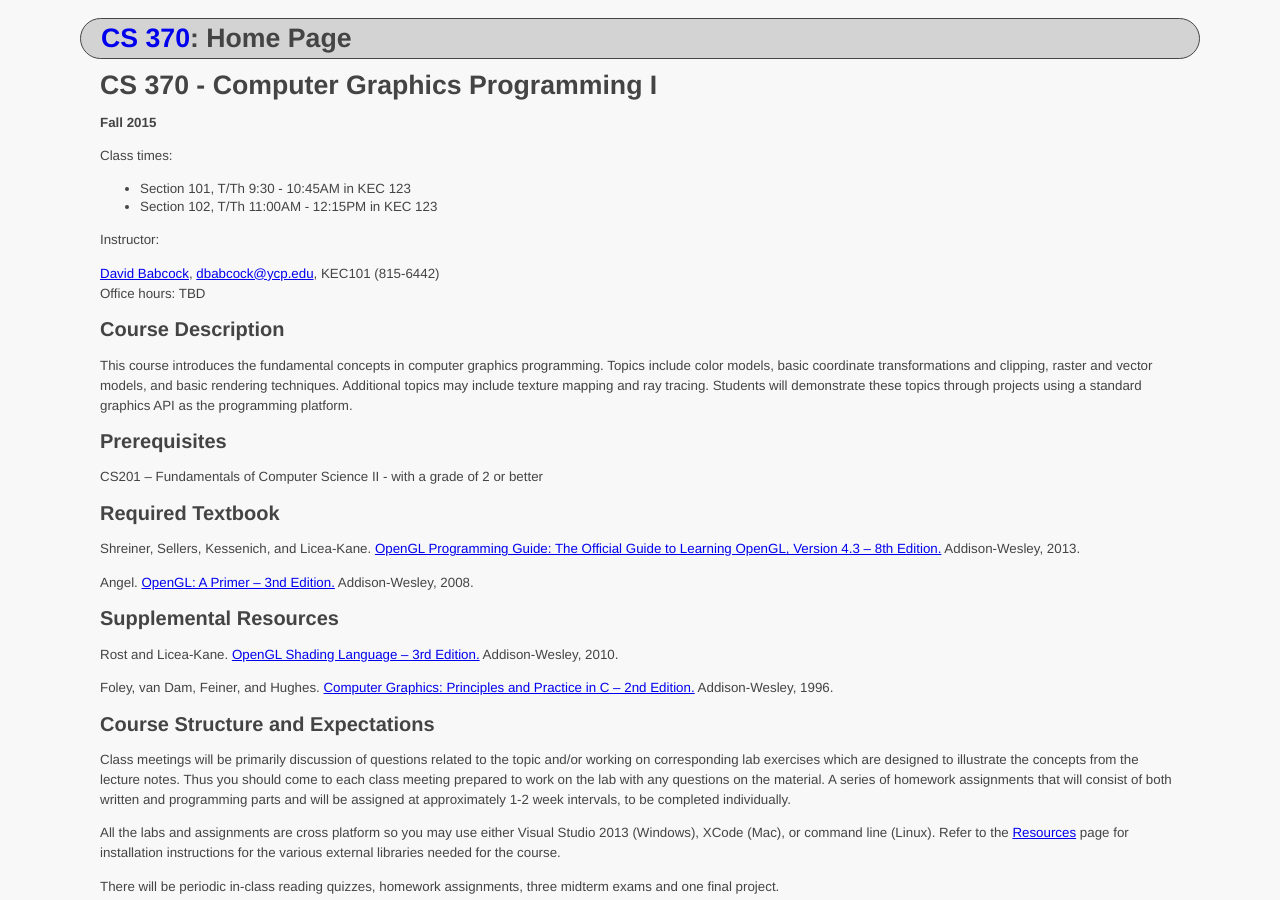
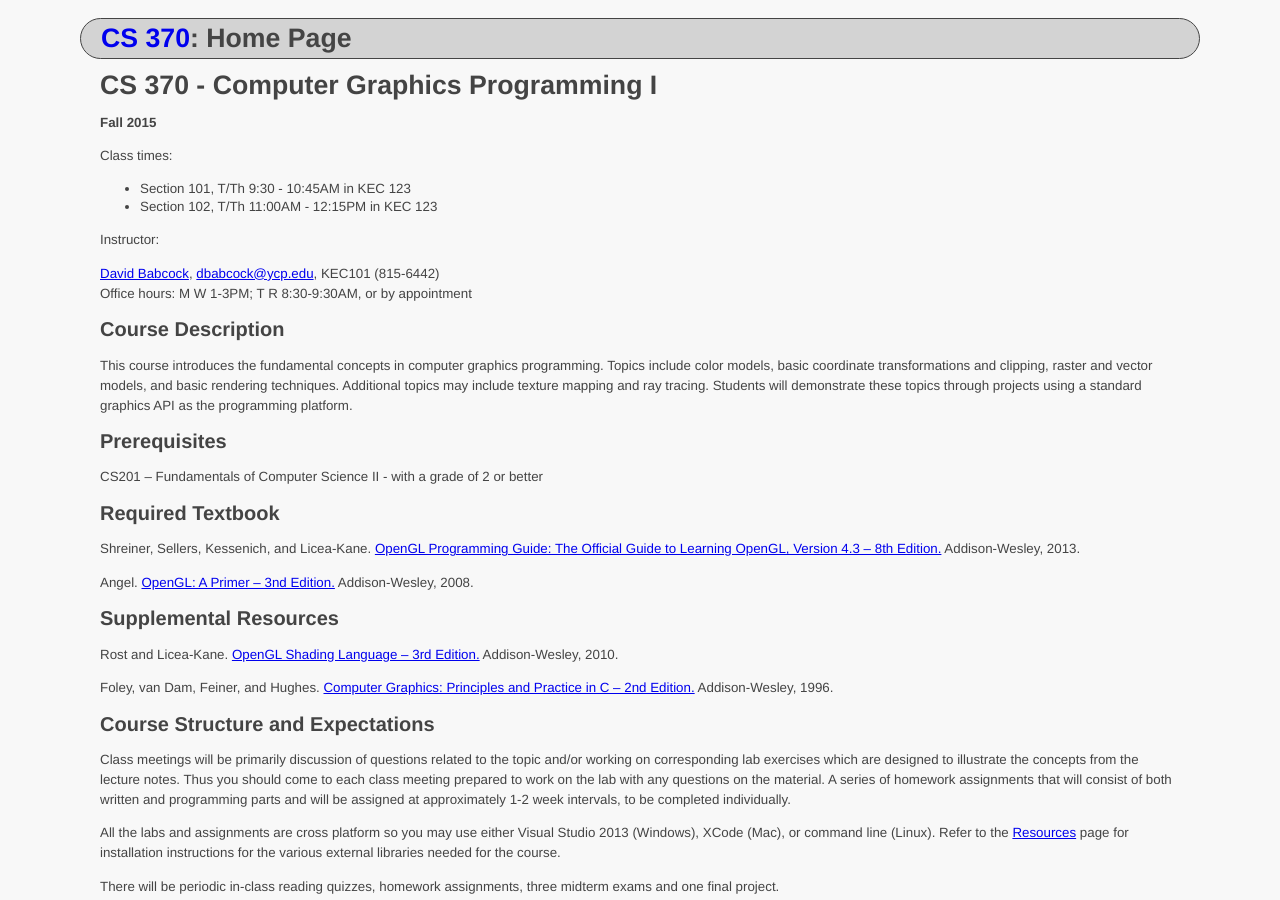
Before and after one commit to ycpcs/cs370-fall2015, a Jekyll site: the page built from syllabus.md, in a window 1280 px wide and 900 px high. Built offline with Jekyll 4.4.1, drawn with Linux system fonts in a browser that asks for light colours; Markdown is read by kramdown in place of the engine named in the settings.

Commit message:
add office hours
add office hours

```diff
--- a/syllabus.md
+++ b/syllabus.md
@@ -15,7 +15,7 @@ Class times:
 
 Instructor:
 
-[David Babcock](http://faculty.ycp.edu/~dbabcock/), <dbabcock@ycp.edu>, KEC101 (815-6442) <br /> Office hours: TBD
+[David Babcock](http://faculty.ycp.edu/~dbabcock/), <dbabcock@ycp.edu>, KEC101 (815-6442) <br /> Office hours: M W 1-3PM; T R 8:30-9:30AM, or by appointment
 
 Course Description
 ------------------
```
